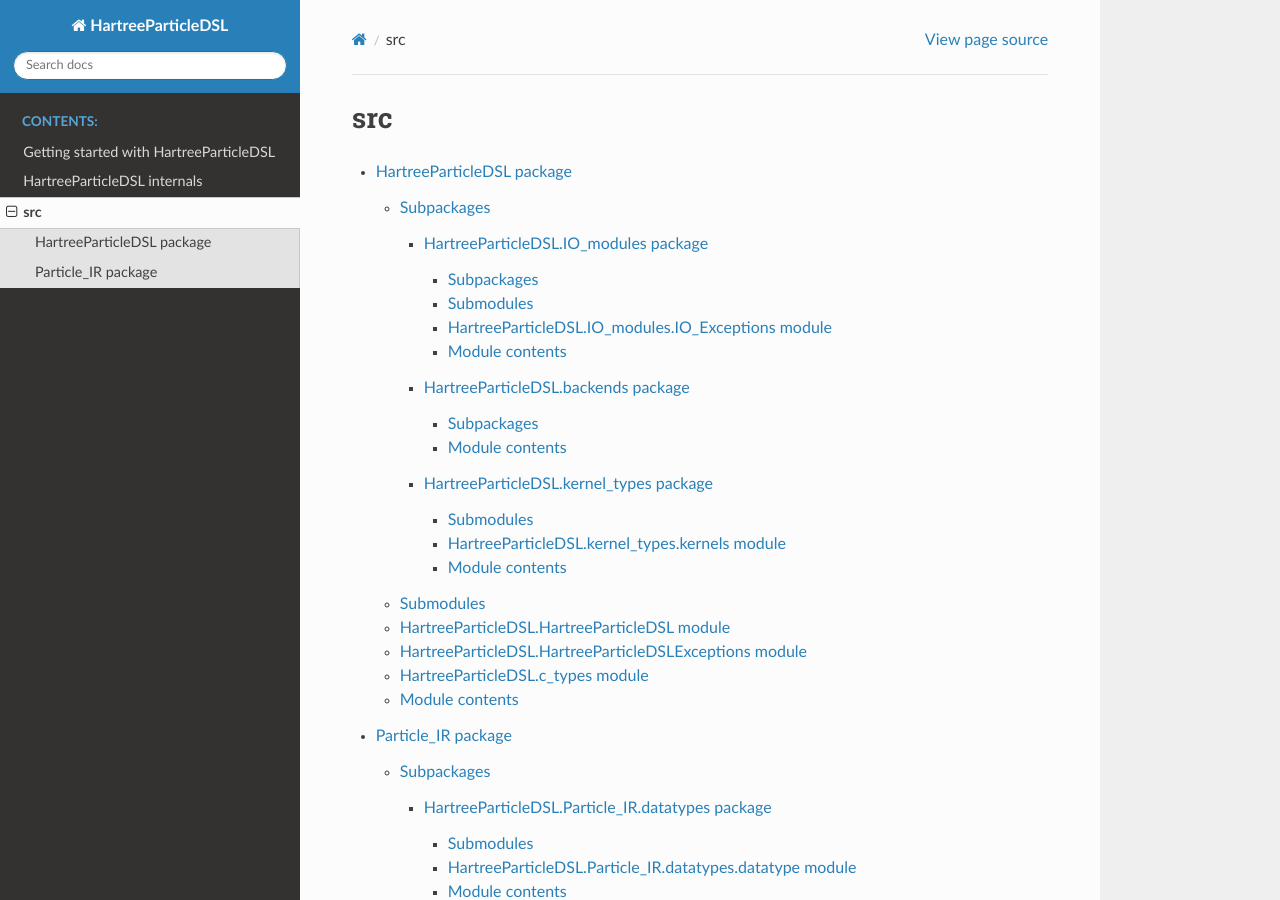
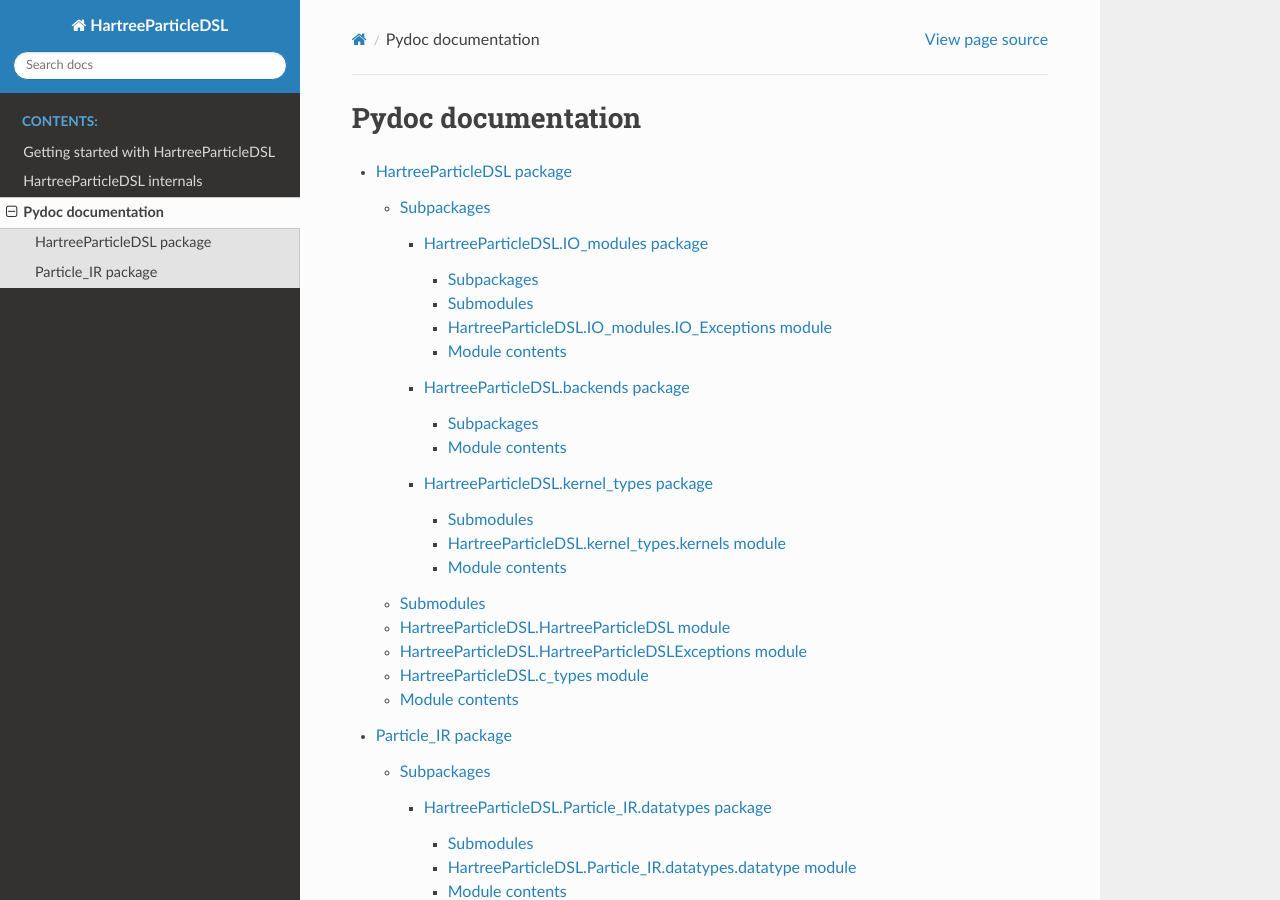
Before and after one commit to stfc/HartreeParticleDSL, a Sphinx documentation site: the page built from docs/modules.rst, in a window 1280 px wide and 900 px high. Built offline with Sphinx 7.4.7 and the Read the Docs theme 2.0.0, drawn with Linux system fonts in a browser that asks for light colours.

Commit message:
Fixed missing name for the pydoc documentation

```diff
--- a/docs/modules.rst
+++ b/docs/modules.rst
@@ -1,5 +1,5 @@
-src
-===
+Pydoc documentation
+===================
 
 .. toctree::
    :maxdepth: 4
```
